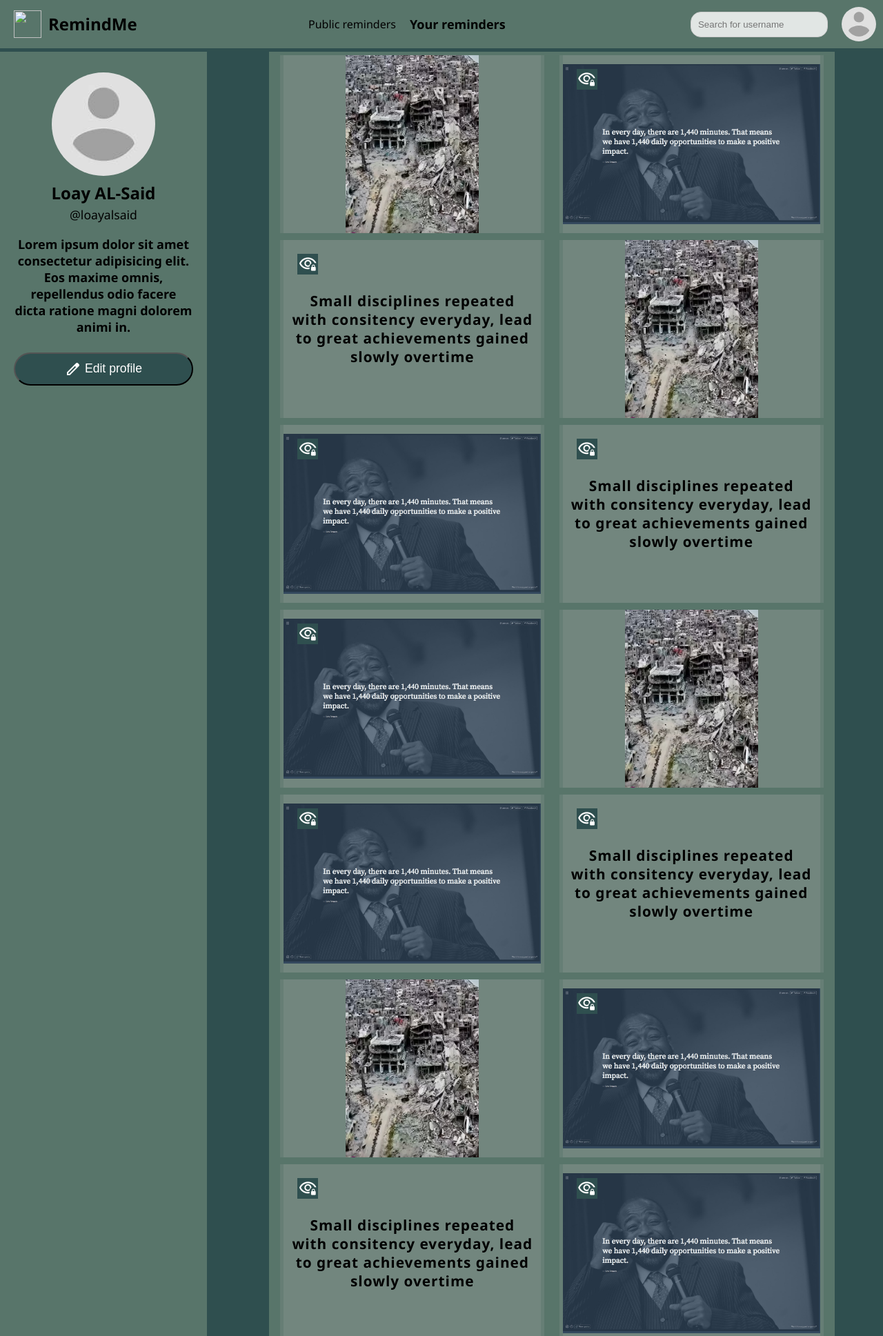
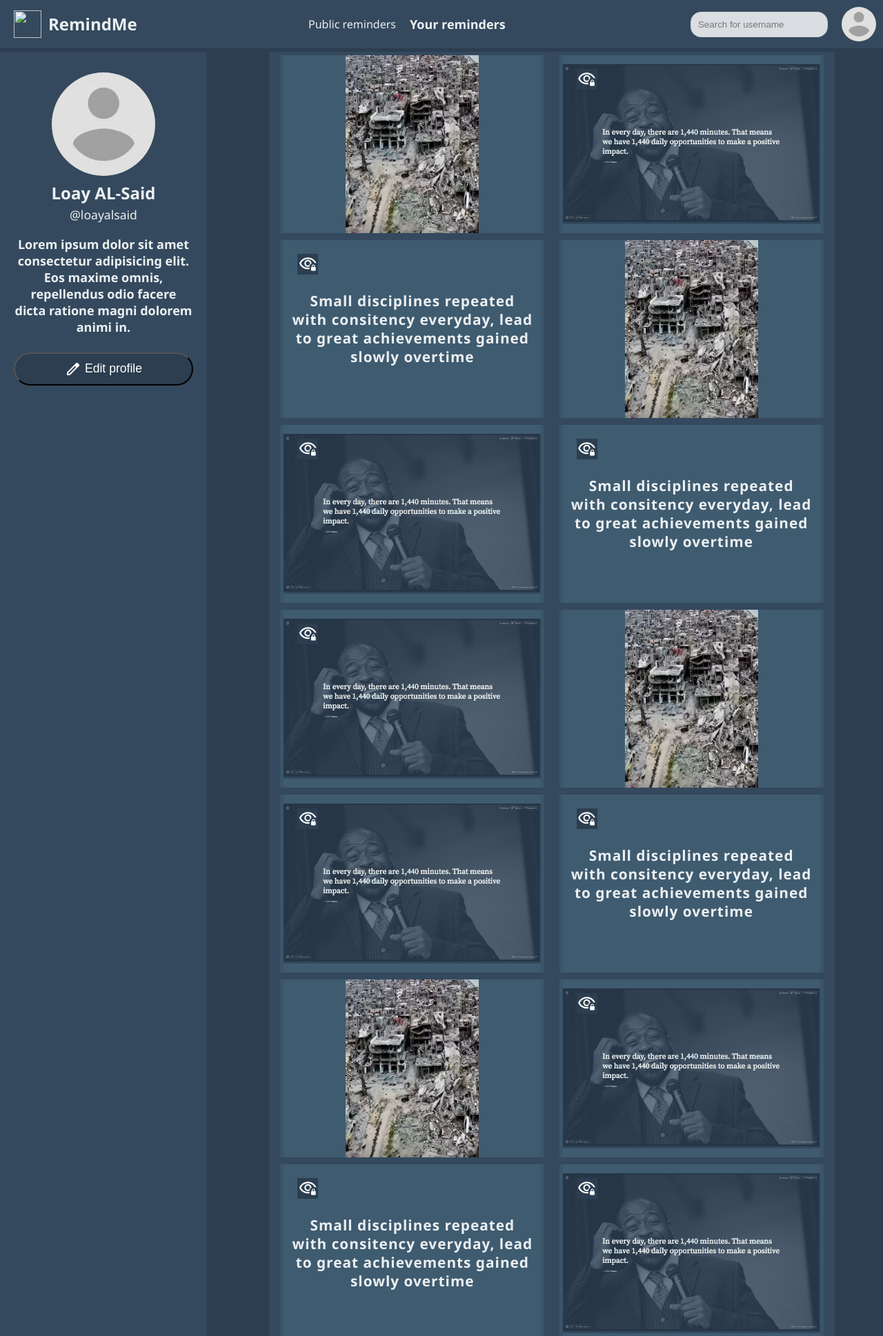
Before and after one commit to loayalsaid1/RemindMe, a Python web app: template app/templates/user_reminders.html in a window 1280 px wide. Shown: the top 1937 px of the page at 69% size. Run offline with Jinja, Linux system fonts and the light colour scheme; the template is opened without the code that fills it, so the values that code supplies are empty; some libraries are stand-ins or nearby versions.

Commit message:
Don't push to development; 😁 Change colors

```diff
--- a/app/static/styles/add_reminder.css
+++ b/app/static/styles/add_reminder.css
@@ -19,7 +19,7 @@
 	flex-direction: column;
 	align-items: center;
 
-	background-color: #72867e;
+	background-color: #44647a;
 	transition: .3s;
 }
 
--- a/app/static/styles/common.css
+++ b/app/static/styles/common.css
@@ -8,9 +8,9 @@
 	--medium-gap: 10px;
 	--large-gap: 20px;
 
-	--color-1: #58756a;
-	--color-2: #a9a9a92b;
-	--color-3: darkslategray;
+	--color-1: #34495E  ;
+	--color-2: #44647a69   ;
+	--color-3: #2C3E50  ;
 }
 
 * {
@@ -26,7 +26,7 @@ body {
 
 	display: flex;
 	justify-content: center;
-
+	color: #ECF0F1  ;
 	line-height: 1.3rem;
 
 }
--- a/app/static/styles/user_reminders.css
+++ b/app/static/styles/user_reminders.css
@@ -73,7 +73,7 @@ article:hover .shown,
 	height: var(--card-height);
 
 	color: white;
-    background-color: #2f4f4f8a;
+    background-color: #354c5c69;
     opacity: 0;
     transition: opacity 0.3s ease-in-out;
 }
@@ -141,7 +141,7 @@ article:hover .hidden {
     padding: 8px;
     position: absolute;
     bottom: 16px;
-    color: black;
+    color: white;
     left: 60px;
     border-radius: 15px;
     opacity: 0;
```
